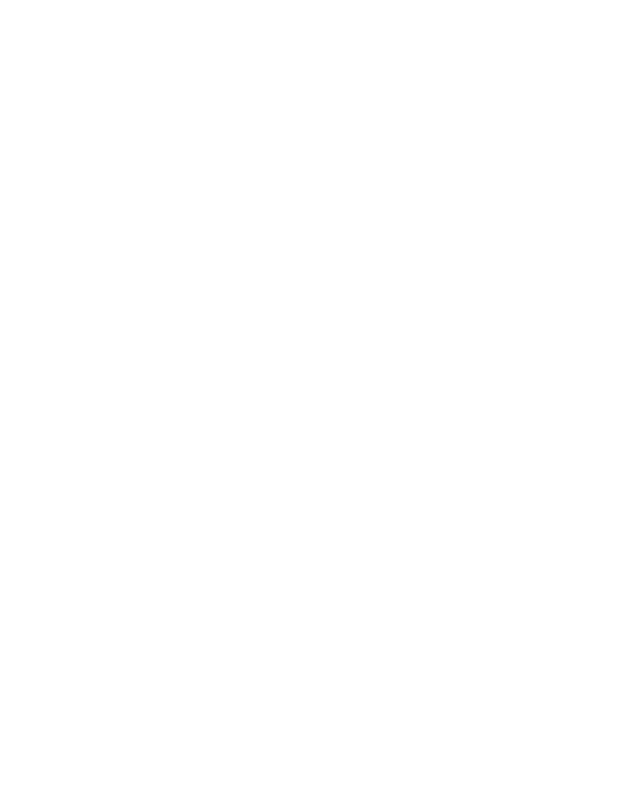
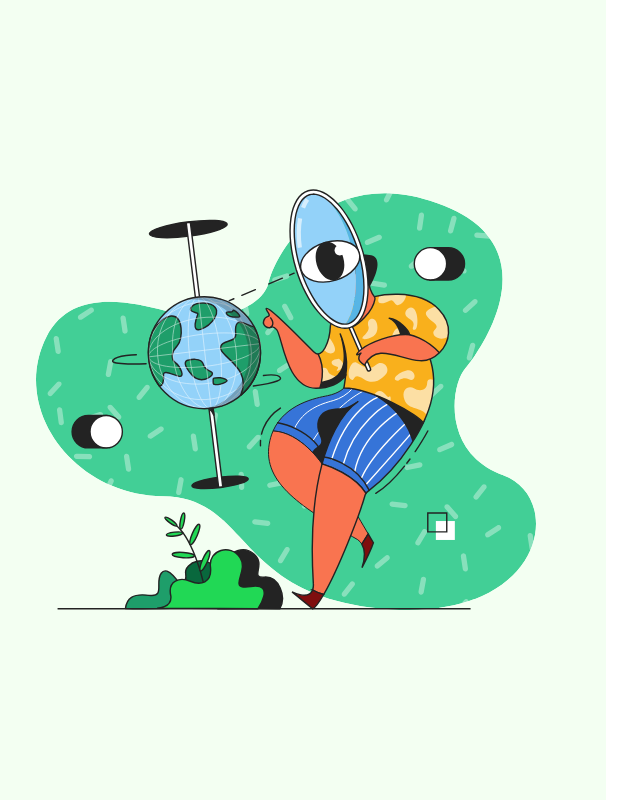
Before and after one commit to Guizzs26/login-challenge-4, a plain HTML site: page src/app/index.html in a window 1280 px wide. Shown: the whole page, without its empty margins (34-674 px from the left). Drawn offline with Linux system fonts and the light colour scheme.

Commit message:
feat: Add initial HTML and CSS structure for login page layout
- Implement HTML structure for login page with left and right containers
- Apply general styles and layout using Flexbox
- Add image and layout styling for left container

```diff
--- a/src/app/index.html
+++ b/src/app/index.html
@@ -7,5 +7,13 @@
 
     <link rel="stylesheet" href="../css/styles.css" />
   </head>
-  <body></body>
+  <body>
+    <div class="left">
+      <div class="box-img">
+        <img src="/assets/images/image.svg" alt="" class="login-img" />
+      </div>
+    </div>
+
+    <div class="right"></div>
+  </body>
 </html>
--- a/src/css/styles.css
+++ b/src/css/styles.css
@@ -6,6 +6,7 @@
 
 :root {
   --brand-color: #1e9e6a;
+  --tint-color: #f3fff2;
 
   --dark: #1a202c;
 
@@ -31,5 +32,39 @@
 }
 
 body {
+  height: 100vh;
+
   font-family: "Archivo", sans-serif;
+  font-weight: 400;
+  line-height: 1;
+
+  display: flex;
 }
+
+/* General Layout */
+
+.right,
+.left {
+  width: 50%;
+}
+
+/* Left Container layout */
+
+.left {
+  display: flex;
+  justify-content: center;
+  align-items: center;
+
+  background-color: var(--tint-color);
+}
+
+/* Left Container Content Styles */
+
+.box-img {
+  max-width: 100%;
+}
+
+.login-img {
+  width: 100%;
+  height: auto;
+}
```
